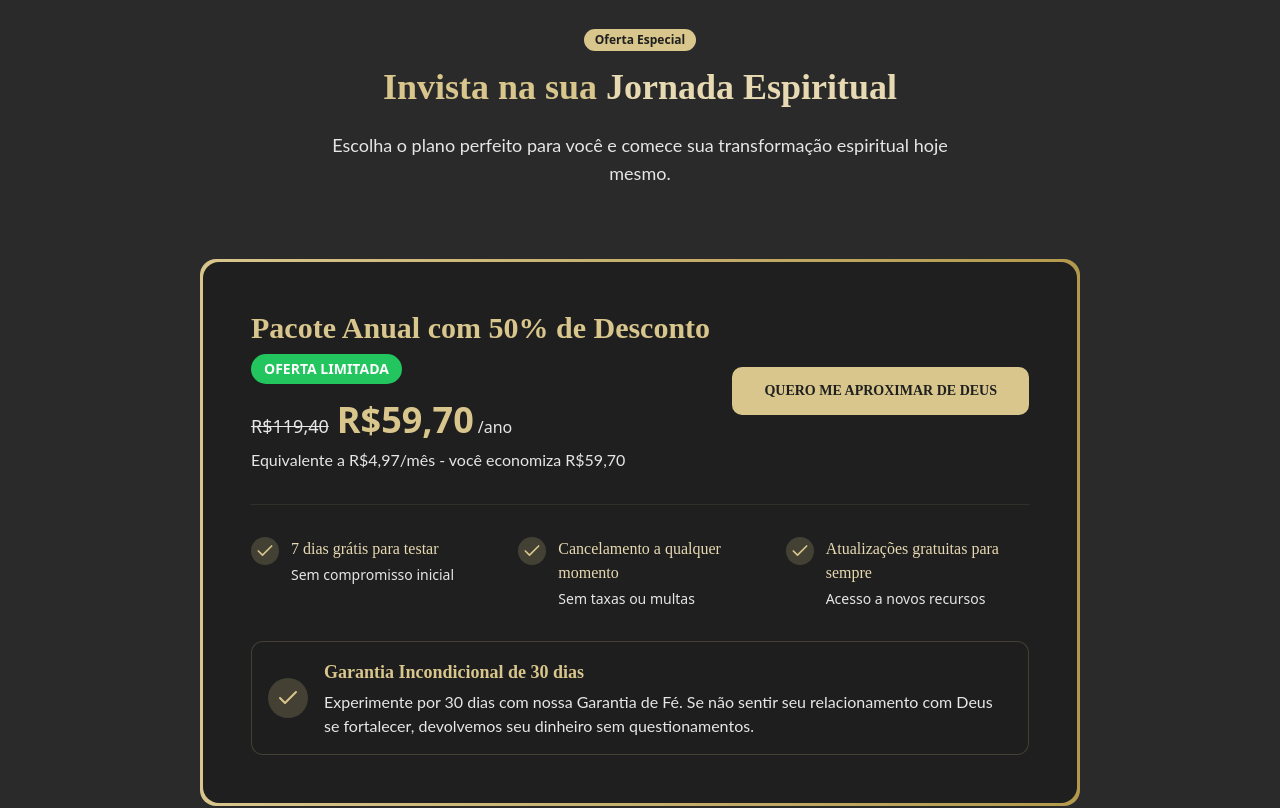
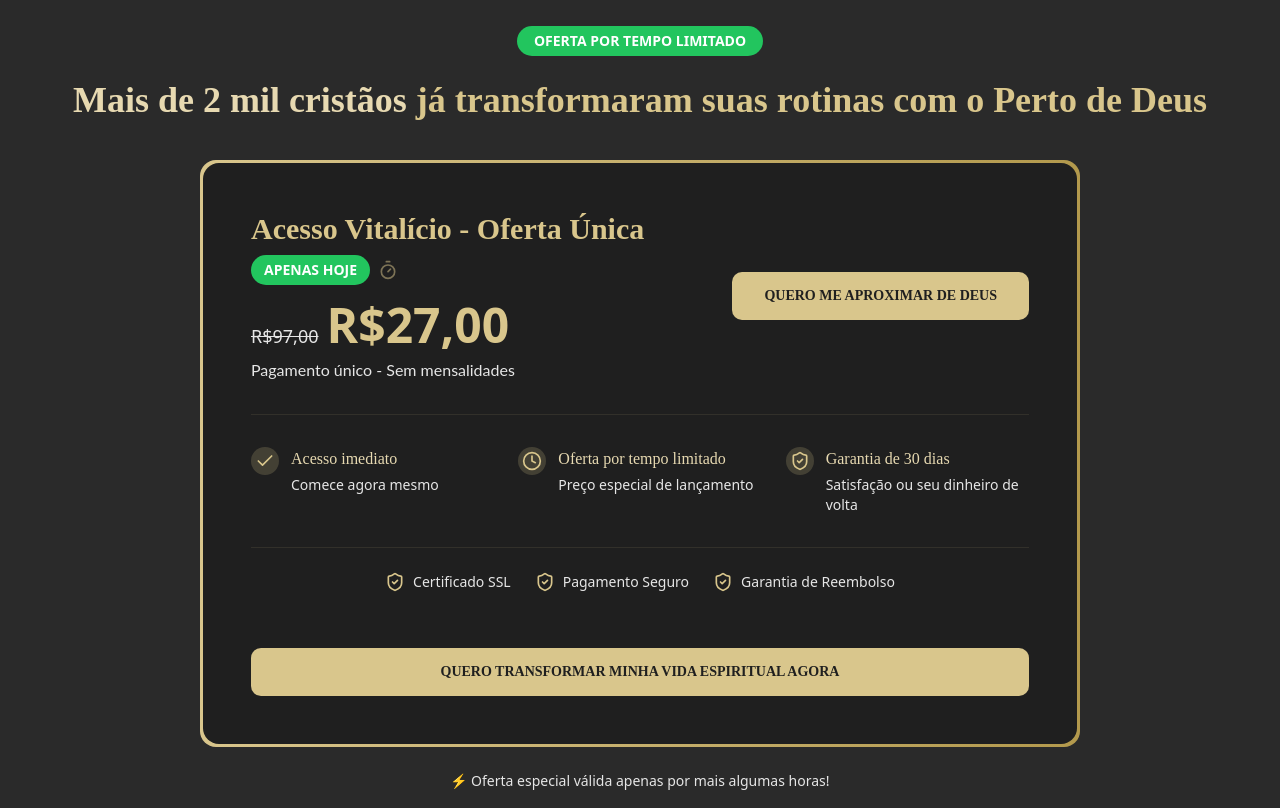
Before and after one commit to AcquaMeta/pv-perto-de-deus, a React (Vite) app: page / in a window 1280 px wide. Shown: the part 3920-4728 px from the top of the page. Built offline with nearby package versions, Linux system fonts and the light colour scheme.

Commit message:
feat: Update pricing section
Update the pricing section with new features and a call to action.

```diff
--- a/src/components/PricingSection.tsx
+++ b/src/components/PricingSection.tsx
@@ -4,7 +4,7 @@ import { useInView } from "react-intersection-observer";
 import { useState, useEffect } from "react";
 import { Badge } from "@/components/ui/badge";
 import { Button } from "@/components/ui/button";
-import { Check } from "lucide-react";
+import { Check, ShieldCheck, Timer, Clock } from "lucide-react";
 
 const PricingSection = () => {
   const [isClient, setIsClient] = useState(false);
@@ -17,7 +17,7 @@ const PricingSection = () => {
     setIsClient(true);
   }, []);
 
-  // Animation variants
+  // Animation variants for fade-in effects
   const containerVariants = {
     hidden: { opacity: 0 },
     visible: {
@@ -51,25 +51,19 @@ const PricingSection = () => {
             animate={inView ? "visible" : "hidden"}
             variants={containerVariants}
           >
-            <div className="text-center mb-16">
-              <motion.div variants={itemVariants}>
-                <Badge variant="gold" className="mb-4">Oferta Especial</Badge>
+            <div className="text-center mb-8">
+              <motion.div variants={itemVariants} className="mb-6">
+                <Badge variant="discount" className="text-sm px-4 py-1">OFERTA POR TEMPO LIMITADO</Badge>
               </motion.div>
               <motion.h2
                 variants={itemVariants}
-                className="font-cinzel text-3xl md:text-4xl font-bold mb-6 text-gold"
+                className="font-cinzel text-3xl md:text-4xl font-bold mb-4 text-gold"
               >
-                Invista na sua{" "}
                 <span className="text-gold-light">
-                  Jornada Espiritual
-                </span>
+                  Mais de 2 mil cristãos
+                </span>{" "}
+                já transformaram suas rotinas com o Perto de Deus
               </motion.h2>
-              <motion.p
-                variants={itemVariants}
-                className="font-lato text-lg text-dark-text max-w-2xl mx-auto"
-              >
-                Escolha o plano perfeito para você e comece sua transformação espiritual hoje mesmo.
-              </motion.p>
             </div>
 
             <motion.div
@@ -80,14 +74,16 @@ const PricingSection = () => {
                 <div className="bg-dark rounded-2xl p-8 md:p-12">
                   <div className="flex flex-col md:flex-row justify-between items-start md:items-center mb-8 pb-8 border-b border-gold/10">
                     <div>
-                      <h3 className="font-cinzel text-2xl md:text-3xl font-bold mb-2 text-gold">Pacote Anual com 50% de Desconto</h3>
-                      <Badge variant="discount" className="text-sm mb-4">OFERTA LIMITADA</Badge>
+                      <h3 className="font-cinzel text-2xl md:text-3xl font-bold mb-2 text-gold">Acesso Vitalício - Oferta Única</h3>
+                      <div className="flex items-center gap-2 mb-4">
+                        <Badge variant="discount" className="text-sm">APENAS HOJE</Badge>
+                        <Timer className="text-gold h-5 w-5 animate-pulse" />
+                      </div>
                       <div className="flex items-baseline">
-                        <span className="text-dark-text line-through text-lg mr-2">R$119,40</span>
-                        <span className="text-3xl md:text-4xl font-bold text-gold">R$59,70</span>
-                        <span className="text-dark-text ml-1">/ano</span>
+                        <span className="text-dark-text line-through text-lg mr-2">R$97,00</span>
+                        <span className="text-4xl md:text-5xl font-bold text-gold">R$27,00</span>
                       </div>
-                      <p className="font-lato text-dark-text mt-2">Equivalente a R$4,97/mês - você economiza R$59,70</p>
+                      <p className="font-lato text-dark-text mt-2">Pagamento único - Sem mensalidades</p>
                     </div>
                     <Button
                       className="bg-gold hover:bg-gold-dark text-dark font-cinzel font-bold transition-all mt-6 md:mt-0 w-full md:w-auto px-8 py-6"
@@ -96,54 +92,61 @@ const PricingSection = () => {
                     </Button>
                   </div>
 
-                  <div className="grid grid-cols-1 md:grid-cols-3 gap-6">
+                  <div className="grid grid-cols-1 md:grid-cols-3 gap-6 mb-8">
                     <div className="flex items-start">
                       <div className="mr-3 bg-gold/20 p-1 rounded-full">
                         <Check className="h-5 w-5 text-gold" />
                       </div>
                       <div>
-                        <h4 className="font-cinzel font-medium mb-1 text-gold-light">7 dias grátis para testar</h4>
-                        <p className="text-sm text-dark-text">Sem compromisso inicial</p>
+                        <h4 className="font-cinzel font-medium mb-1 text-gold-light">Acesso imediato</h4>
+                        <p className="text-sm text-dark-text">Comece agora mesmo</p>
                       </div>
                     </div>
                     <div className="flex items-start">
                       <div className="mr-3 bg-gold/20 p-1 rounded-full">
-                        <Check className="h-5 w-5 text-gold" />
+                        <Clock className="h-5 w-5 text-gold" />
                       </div>
                       <div>
-                        <h4 className="font-cinzel font-medium mb-1 text-gold-light">Cancelamento a qualquer momento</h4>
-                        <p className="text-sm text-dark-text">Sem taxas ou multas</p>
+                        <h4 className="font-cinzel font-medium mb-1 text-gold-light">Oferta por tempo limitado</h4>
+                        <p className="text-sm text-dark-text">Preço especial de lançamento</p>
                       </div>
                     </div>
                     <div className="flex items-start">
                       <div className="mr-3 bg-gold/20 p-1 rounded-full">
-                        <Check className="h-5 w-5 text-gold" />
+                        <ShieldCheck className="h-5 w-5 text-gold" />
                       </div>
                       <div>
-                        <h4 className="font-cinzel font-medium mb-1 text-gold-light">Atualizações gratuitas para sempre</h4>
-                        <p className="text-sm text-dark-text">Acesso a novos recursos</p>
+                        <h4 className="font-cinzel font-medium mb-1 text-gold-light">Garantia de 30 dias</h4>
+                        <p className="text-sm text-dark-text">Satisfação ou seu dinheiro de volta</p>
                       </div>
                     </div>
                   </div>
 
-                  <div className="mt-8 p-4 bg-dark/50 border border-gold/20 rounded-lg">
-                    <div className="flex items-center">
-                      <div className="mr-4 p-2 bg-gold/20 rounded-full">
-                        <Check className="h-6 w-6 text-gold" />
-                      </div>
-                      <div>
-                        <h3 className="font-cinzel font-bold text-lg mb-1 text-gold">Garantia Incondicional de 30 dias</h3>
-                        <p className="font-lato text-dark-text">
-                          Experimente por 30 dias com nossa Garantia de Fé. Se não sentir seu relacionamento com Deus se fortalecer, devolvemos seu dinheiro sem questionamentos.
-                        </p>
-                      </div>
+                  <div className="flex flex-col md:flex-row justify-center items-center gap-6 py-6 border-t border-gold/10">
+                    <div className="flex items-center gap-2">
+                      <ShieldCheck className="h-5 w-5 text-gold" />
+                      <span className="text-sm text-dark-text">Certificado SSL</span>
+                    </div>
+                    <div className="flex items-center gap-2">
+                      <ShieldCheck className="h-5 w-5 text-gold" />
+                      <span className="text-sm text-dark-text">Pagamento Seguro</span>
+                    </div>
+                    <div className="flex items-center gap-2">
+                      <ShieldCheck className="h-5 w-5 text-gold" />
+                      <span className="text-sm text-dark-text">Garantia de Reembolso</span>
                     </div>
                   </div>
+
+                  <Button
+                    className="w-full bg-gold hover:bg-gold-dark text-dark font-cinzel font-bold transition-all mt-8 px-8 py-6"
+                  >
+                    QUERO TRANSFORMAR MINHA VIDA ESPIRITUAL AGORA
+                  </Button>
                 </div>
               </div>
 
               <div className="mt-6 text-center">
-                <p className="text-sm text-dark-text">Oferta especial válida apenas para os próximos 50 novos usuários!</p>
+                <p className="text-sm text-dark-text">⚡ Oferta especial válida apenas por mais algumas horas!</p>
               </div>
             </motion.div>
           </motion.div>
```
